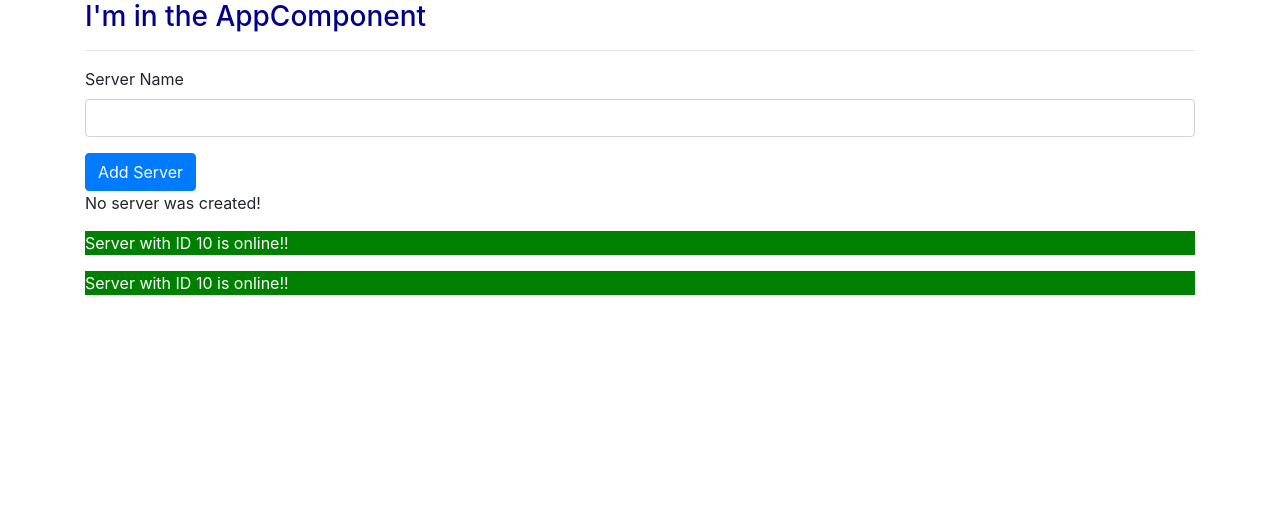
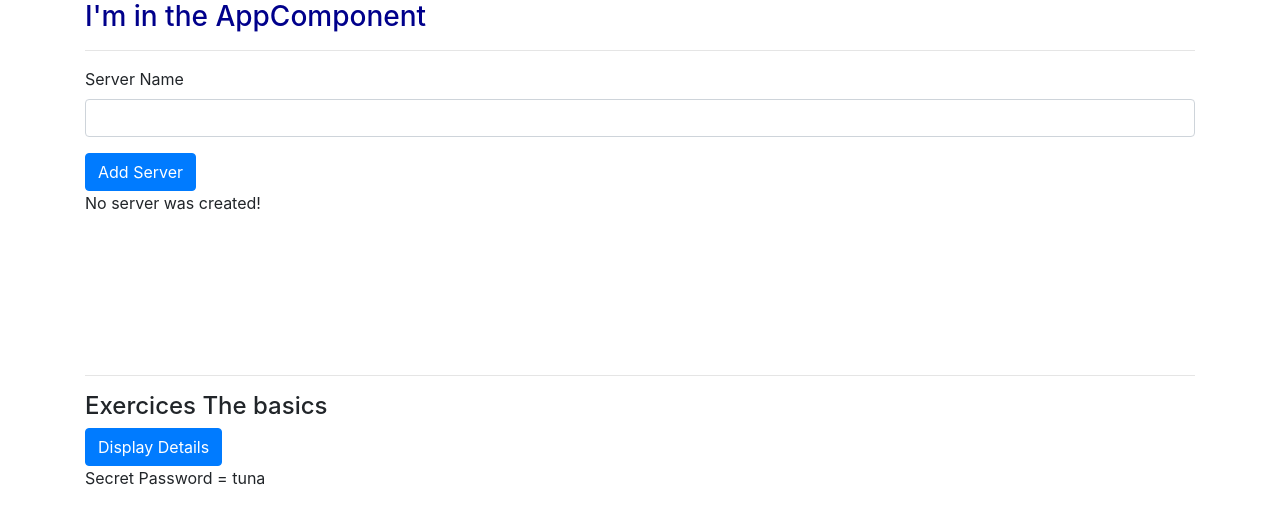
Before and after one commit to lswanderleygit/ng3-angular-the-basics, an Angular app: page / in a window 1280 px wide. Shown: the top 524 px of the page. Built offline with nearby package versions, Linux system fonts and the light colour scheme.

Commit message:
resolve challenger

```diff
--- a/src/app/server/server.component.html
+++ b/src/app/server/server.component.html
@@ -1,4 +1,4 @@
-<p [ngStyle]="{backgroundColor: getColor()}"
+<p [ngStyle]="{backgroundColor: 'getColor()'}"
     [ngClass]="{online: serverStatus === 'online'}"
 >Server with ID {{ serverId }} is {{ getServerStatus() }}!!
 </p>
--- a/src/app/servers/servers.component.css
+++ b/src/app/servers/servers.component.css
@@ -0,0 +1,3 @@
+.white {
+  color: white;
+}
--- a/src/app/servers/servers.component.html
+++ b/src/app/servers/servers.component.html
@@ -10,3 +10,22 @@
   <p>No server was created!</p>
 </ng-template>
 <app-server *ngFor="let server of servers"></app-server>
+
+
+<!--
+1. Add A button which says 'Display Details'
+2. Add a paragraph with any content of your choice (e.g. 'Secret Password = tuna')
+3. Toggle the displaying of that paragraph with the button created in the first step
+4. Log all button clicks in an array and output that array below the secret paragraph (maybe log a timestamp or simply an incrementing number)
+5. Starting at the 5th log item, give all future log items a blue background (via ngStyle) and white color (ngClass) -->
+
+<br><br>
+<hr>
+<h4>Exercices The basics</h4>
+<button class="btn btn-primary" (click)="onToggleDetails()">Display Details</button>
+<p [hidden]="visibilityParagraph">Secret Password = tuna</p>
+<div
+  *ngFor="let logItem of log"
+  [ngStyle]="{backgroundColor: log.length > 5 ? 'blue' : 'transparent'}"
+  [ngClass]="{ 'white': log.length > 5}"
+  >{{ logItem }}</div>
--- a/src/app/servers/servers.component.ts
+++ b/src/app/servers/servers.component.ts
@@ -12,6 +12,9 @@ export class ServersComponent implements OnInit {
   serverName = ''
   serverCreated: boolean = false;
   servers = ['Testserver', 'Testserver 2'];
+
+  visibilityParagraph = false;
+  log = []
 
   constructor() { }
 
@@ -31,4 +34,10 @@ export class ServersComponent implements OnInit {
     this.serverName = (<HTMLInputElement>event.target).value;
   }
 
+  onToggleDetails() {
+    this.visibilityParagraph = !this.visibilityParagraph;
+    this.log.push(this.log.length +1);
+    console.log(this.log.length)
+  }
+
 }
```
